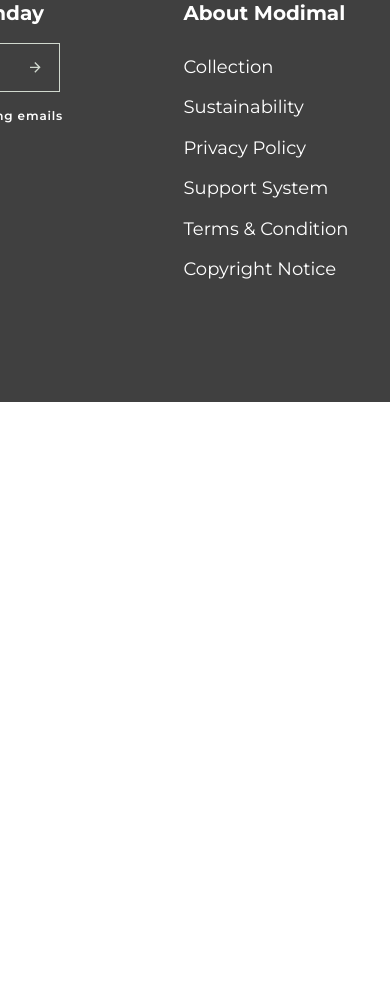
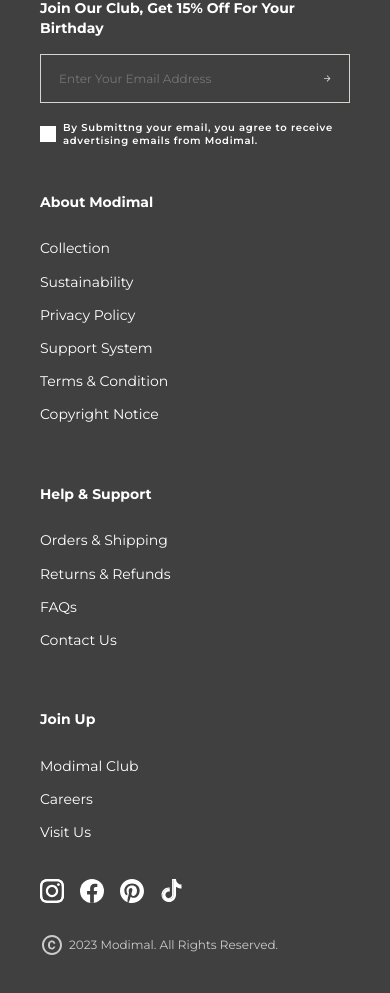
Before and after one commit to annabratseva/Modimal-React, a React (Vite) app: page /account/register in a window 390 px wide. Shown: the part 1110-2103 px from the top of the page. Before the commit the page ends 1512 px from the top, so only its background shows below. Built offline with nearby package versions, Linux system fonts and the light colour scheme.

Commit message:
First Beta

```diff
--- a/src/assets/svg-icons-code/svgCode.jsx
+++ b/src/assets/svg-icons-code/svgCode.jsx
@@ -129,3 +129,11 @@
         </svg>
     )
 }
+
+export const BurgerMenu = () => {
+    return (
+        <svg width="24" height="24" viewBox="0 0 24 24" fill="none" xmlns="http://www.w3.org/2000/svg">
+            <path d="M3 18H21V16H3V18ZM3 13H21V11H3V13ZM3 6V8H21V6H3Z" fill="#0C0C0C" />
+        </svg>
+    )
+}
--- a/src/components/Footer/Footer.css
+++ b/src/components/Footer/Footer.css
@@ -204,3 +204,106 @@
 .footer__icon{
     cursor: pointer;
 }
+
+@media screen and (max-width: 1300px) {
+    .footer__container{
+        flex-direction: column;
+        align-items: center;
+        gap: 50px;
+        width: 800px;
+    }
+
+    .footer{
+        gap: 90px;
+    }
+
+    .footer__form, .footer__bottom{
+        width: 500px;
+        align-items: center;
+    }
+
+    .footer__nav{
+        width: 500px;
+        align-items: start;
+    }
+
+    .footer__icons{
+        display: none;
+    }
+
+    .mobile{
+        display: flex;
+    }
+
+    .footer__bottom{
+        flex-direction: column;
+        gap: 30px;
+
+    }
+}
+
+@media screen and (max-width: 625px) {
+    .footer__container, .footer__form, .footer__bottom, .footer__top-text, .footer__submit{
+        width: 400px;
+    }
+
+    .footer__nav{
+        flex-wrap: wrap;
+        align-items: center;
+        flex-direction: row;
+        justify-content: start;
+        width: 400px;
+        gap: 20px;
+    }
+
+    .footer__nav-title, .footer__link, .footer__top-text{
+        font-size: 14px;
+    }
+
+    .footer__nav-first{
+        height: 240px;
+        width: 170px;
+    }
+
+    .footer{
+        gap: 10px;
+    }
+
+    .footer__nav{
+        height: 420px;
+    }
+
+    .footer__bottom, .footer__form, .footer__container{
+        align-items: start;
+    }
+
+    .footer__button-text{
+        width: 287px;
+        font-size: 10px;
+    }
+
+    .footer__input-cont, .footer__form{
+        width: 330px;
+    }
+
+}
+
+
+@media screen and (max-width: 470px) {
+    .footer__container, .footer__form, .footer__bottom, .footer__top-text, .footer__submit, .footer__nav, .footer__input-cont{
+        width: 310px;
+    }
+
+    .footer__nav{
+        height: 700px;
+        gap: 10px;
+    }
+
+    .footer__nav-first{
+        height: fit-content;
+    }
+
+    .footer__container{
+        gap: 20px;
+    }
+}
--- a/src/components/Footer/Footer.jsx
+++ b/src/components/Footer/Footer.jsx
@@ -101,6 +101,13 @@
 
             <div className="footer__bottom">
 
+                <div className="footer__icons mobile">
+                        <InstaIcon className="footer__icon"/>
+                        <FacebookIcon className="footer__icon"/>
+                        <PinterestIcon className="footer__icon"/>
+                        <TiktokIcon className="footer__icon"/>
+                </div>
+
                 <div className="footer__bottom-inner">
 
                     <RightsIcon />
--- a/src/pages/HomePage/sections/FollowUs/FollowUs.css
+++ b/src/pages/HomePage/sections/FollowUs/FollowUs.css
@@ -6,3 +6,58 @@
     align-items: start;
     margin-bottom: 48px;
 }
+
+.mobile{
+    display: none;
+}
+
+@media screen and (max-width: 1300px) {
+    .follow-us{
+        width: 800px;
+        justify-content: center;
+        align-items: start;
+    }
+
+    .follow-us__img{
+        width: 800px;
+    }
+
+    .titleHome{
+        font-size: 26px;
+    }
+
+}
+
+@media screen and (max-width: 880px) {
+    .follow-us, .follow-us__img{
+        width: 600px;
+    }
+
+    .titleHome{
+        font-size: 20px;
+    }
+}
+
+@media screen and (max-width: 660px){
+    .follow-us, .follow-us__img{
+        width: 400px;
+    }
+
+    .follow-us__img{
+        display: none;
+    }
+
+    .mobile{
+        display: flex;
+    }
+
+    .titleHome{
+        font-size: 20px;
+    }
+}
+
+@media screen and (max-width: 460px) {
+    .follow-us, .follow-us__img{
+        width: 330px;
+    }
+}
--- a/src/pages/HomePage/sections/FollowUs/FollowUs.jsx
+++ b/src/pages/HomePage/sections/FollowUs/FollowUs.jsx
@@ -1,6 +1,7 @@
 import TitleHome from "../../../../shared/ui/titleHome/titleHome"
 import followBanner from "../../../../assets/images/followus.png"
 import "./FollowUs.css"
+import followMobile from "../../../../assets/images/followUsPic2.jpg"
 
 const FollowBanner = () => {
     return (
@@ -8,6 +9,7 @@
             <TitleHome title={"Follow us @modimal"}/>
 
             <img src={followBanner} alt="FOLLOW-US" className="follow-us__img" />
+            <img src={followMobile} alt="FOLLOW-US" className="follow-us__img mobile" />
         </section>
     )
 }
```
Also changed, not shown: src/assets/images/followUsPic2.jpg (added).
